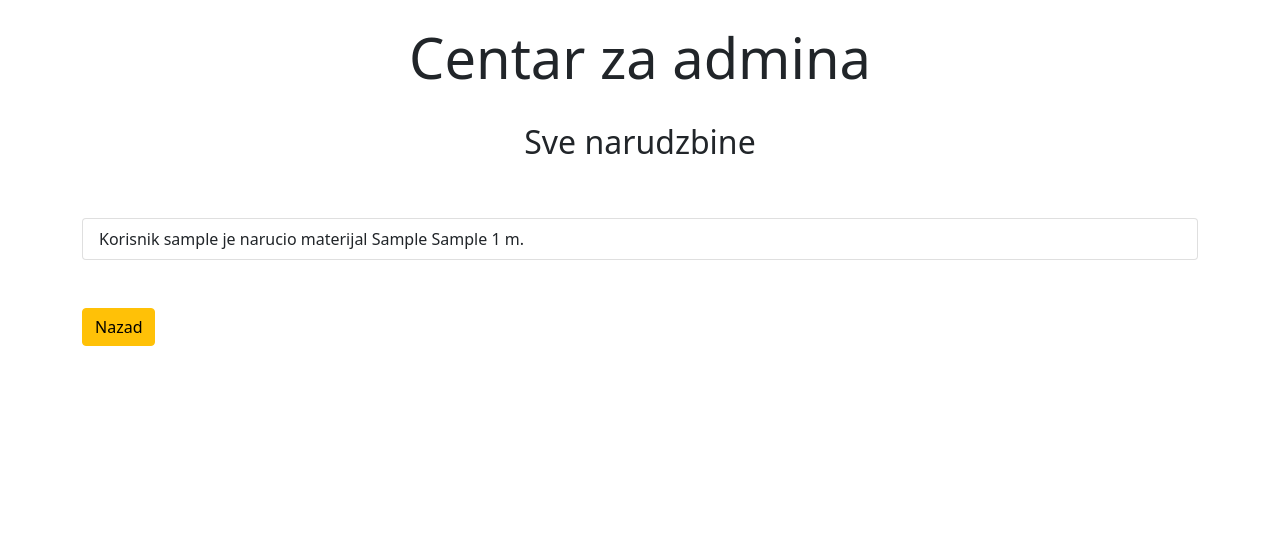
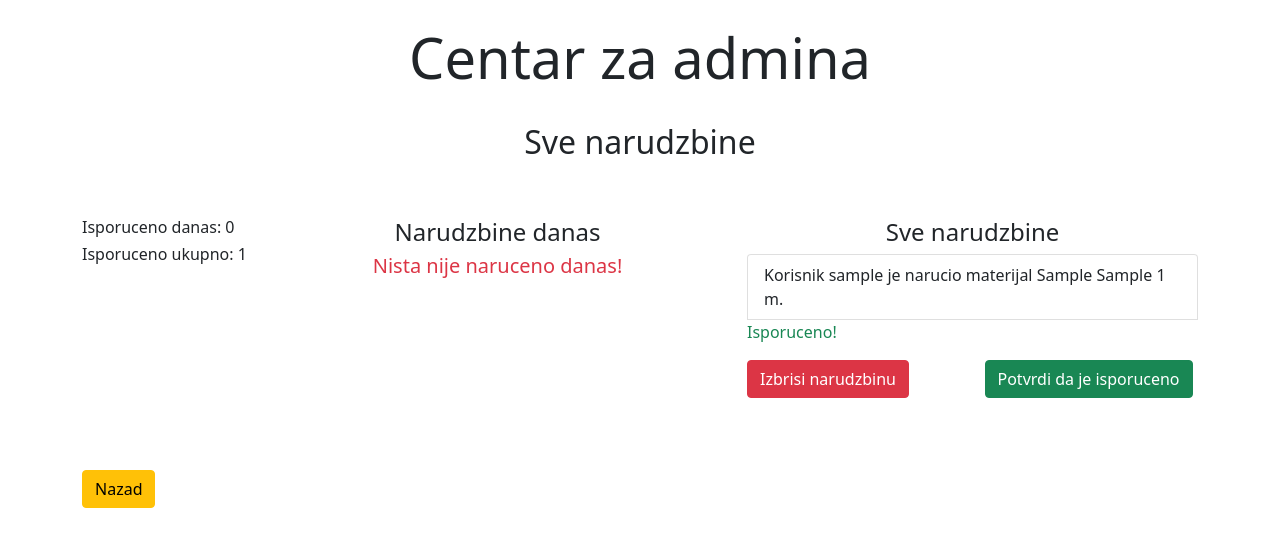
Before and after one commit to vmatovic/sj-projekat-node-vue-django-2021, a Django app: page /izvestaj/korisnici/narudzbine in a window 1280 px wide. Shown: the top 547 px of the page. Run offline with Django 3.2, Linux system fonts and the light colour scheme; tables that the repository leaves empty hold one stand-in row (values such as "Sample post"); some libraries are stand-ins or nearby versions.

```diff
--- a/statistika_django/izvestaj/models.py
+++ b/statistika_django/izvestaj/models.py
@@ -24,7 +24,7 @@ class Korisnici(models.Model):
     username = models.CharField(max_length=255)
     email = models.CharField(max_length=255)
     password = models.CharField(max_length=255)
-    is_admin = models.IntegerField()
+    is_admin = models.BooleanField()
     registered = models.DateTimeField()
     last_login = models.DateTimeField()
 
@@ -64,6 +64,7 @@ class Narudzbina(models.Model):
     m_namestaj = models.ForeignKey(MaterijaliNamestaj, db_column='m_namestajID', blank=True, null=True, on_delete=models.DO_NOTHING)  # Field name made lowercase.
     kolicina = models.IntegerField()
     datum_narucivanja = models.DateField()
+    isporuceno = models.BooleanField(default=False)
 
     class Meta:
         managed = False
--- a/statistika_django/izvestaj/templates/dugmici.html
+++ b/statistika_django/izvestaj/templates/dugmici.html
@@ -4,8 +4,9 @@
 
 <p class="h2 text-center">Dugmici</p>
 <br>
+<div class="container">
+<button type="button" class="btn btn-success">Dodaj</button>
 <br>
-<div class="container">
   <div class="row">
     <div class="col-sm">
       <ul class="list-group">
@@ -23,7 +24,6 @@
     </div>
   </div>
 	<br>
-	<button type="button" class="btn btn-success">Dodaj</button>
 	<form action="{% url 'home' %}" method="get">
 		{% csrf_token %}
 		<br>
--- a/statistika_django/izvestaj/templates/komentari.html
+++ b/statistika_django/izvestaj/templates/komentari.html
@@ -27,6 +27,8 @@
 			  {% endfor %}
 		  {% endif %}
 		</ul>
+	<p class="text-success">Broj pozitivnih komentara danas: 0</p>
+	<p class="text-danger">Broj negativnih komentara danas: 0</p>
     </div>
     <div class="col">
 	<div class="dropdown">
@@ -49,6 +51,8 @@
 			  {% endfor %}
 		  {% endif %}
 		</ul>
+	<p class="text-success">Ukupan broj pozitivnih komentara: 0</p>
+	<p class="text-danger">Ukupan broj negativnih komentara: 0</p>
     </div>
   </div>
     <br>
--- a/statistika_django/izvestaj/templates/meblovi.html
+++ b/statistika_django/izvestaj/templates/meblovi.html
@@ -4,8 +4,9 @@
 
 <p class="h2 text-center">Meblovi</p>
 <br>
-<br>
 <div class="container">
+  <br>
+  <button type="button" class="btn btn-success">Dodaj</button>
   <div class="row">
     <div class="col-sm">
       <ul class="list-group">
@@ -23,7 +24,6 @@
     </div>
   </div>
 	<br>
-	<button type="button" class="btn btn-success">Dodaj</button>
 	<form action="{% url 'home' %}" method="get">
 		{% csrf_token %}
 		<br>
--- a/statistika_django/izvestaj/templates/narudzbine.html
+++ b/statistika_django/izvestaj/templates/narudzbine.html
@@ -6,7 +6,48 @@
 <br>
 <div class="container">
   <div class="row">
-    <div class="col-sm">
+	<div class="col">
+      <h6>Isporuceno danas: {{ isporuceno_danas }}</h6>
+	  <h6>Isporuceno ukupno: {{ isporuceno_ukupno }}</h6>
+    </div>
+    <div class="col-sm-5">
+	<p class="h4 text-center">Narudzbine danas</p>
+	{% if narudzbine_danas %}
+      <ul class="list-group">
+		{% for nar in narudzbine_danas %}
+			{% if nar.materijal is not null %}
+				<li class="list-group-item">Korisnik {{ nar.korisnik.username }} je narucio materijal {{ nar.materijal.naziv }} {{ nar.materijal.boja }} {{ nar.kolicina }} m. </li>
+			{% elif nar.dugmici is not null %}
+				<li class="list-group-item">Korisnik {{ nar.korisnik.username }} je narucio {{ nar.kolicina }} dugmica boje {{ nar.dugmici.boja }}. </li>
+			{% elif nar.m_namestaj is not null %}
+				<li class="list-group-item">Korisnik {{ nar.korisnik.username }} je narucio {{ nar.m_namestaj.boja }} mebl {{ nar.kolicina }} m. </li>
+			{% endif %}
+			{% if nar.isporuceno %}
+				<p class="text-success">Isporuceno!</p>
+			{% endif %}
+			<div class="row">
+				<div class="col-sm">
+					<form action="{% url 'izbrisi_narudzbinu' nar.narudzbinaid %}" method="get">
+						{% csrf_token %}
+						<button type="submit" class="btn btn-danger">Izbrisi narudzbinu</button>
+					</form>
+				</div>
+				<div class="col-sm">
+					<form action="{% url 'potvrdi_narudzbinu' nar.narudzbinaid %}" method="get">
+						{% csrf_token %}
+						<button type="submit" class="btn btn-success">Potvrdi da je isporuceno</button>
+					</form>
+				</div>
+			</div>
+			<br>
+		{% endfor %}
+	  </ul>
+	{% else %}
+		<p class="h5 text-center text-danger">Nista nije naruceno danas!</p>
+	{% endif %}
+    </div>
+	<div class="col-sm-5">
+	<p class="h4 text-center">Sve narudzbine</p>
       <ul class="list-group">
 		{% for nar in narudzbine %}
 			{% if nar.materijal is not null %}
@@ -15,8 +56,25 @@
 				<li class="list-group-item">Korisnik {{ nar.korisnik.username }} je narucio {{ nar.kolicina }} dugmica boje {{ nar.dugmici.boja }}. </li>
 			{% elif nar.m_namestaj is not null %}
 				<li class="list-group-item">Korisnik {{ nar.korisnik.username }} je narucio {{ nar.m_namestaj.boja }} mebl {{ nar.kolicina }} m. </li>
-
 			{% endif %}
+			{% if nar.isporuceno %}
+				<p class="text-success">Isporuceno!</p>
+			{% endif %}
+			<div class="row">
+				<div class="col-sm">
+					<form action="{% url 'izbrisi_narudzbinu' nar.narudzbinaid %}" method="get">
+						{% csrf_token %}
+						<button type="submit" class="btn btn-danger">Izbrisi narudzbinu</button>
+					</form>
+				</div>
+				<div class="col-sm">
+					<form action="{% url 'potvrdi_narudzbinu' nar.narudzbinaid %}" method="get">
+						{% csrf_token %}
+						<button type="submit" class="btn btn-success">Potvrdi da je isporuceno</button>
+					</form>
+				</div>
+			</div>
+			<br>
 		{% endfor %}
 	  </ul>
     </div>
--- a/statistika_django/izvestaj/urls.py
+++ b/statistika_django/izvestaj/urls.py
@@ -7,7 +7,12 @@ urlpatterns = [
 	path('korisnici/komentari', views.korisnici_komentari, name='korisnici_komentari'),
 	path('korisnici/narudzbine', views.korisnici_narudzbine, name='korisnici_narudzbine'),
 	path('izbrisi/korisnik/<str:id>', views.izbrisi_korisnika, name='korisnici_brisanje'),
+	path('izbrisi/narudzbina/<str:id>', views.izbrisi_narudzbinu, name='izbrisi_narudzbinu'),
+	path('izbrisi/materijal/<int:id>', views.izbrisi_materijal, name='izbrisi_materijal'),
+	path('potvrdi/narudzbina/<str:id>', views.potvrdi_narudzbinu, name='potvrdi_narudzbinu'),
 	path('materijali', views.materijali, name='materijali'),
+	path('materijali/novo', views.novi_materijal, name='novi_materijal'),
+	path('materijali/izmeni/<int:id>', views.izmeni_materijal, name='izmeni_materijal'),
 	path('dugmici', views.dugmici, name='dugmici'),
 	path('meblovi', views.meblovi, name='meblovi'),
 ]
--- a/statistika_django/izvestaj/views.py
+++ b/statistika_django/izvestaj/views.py
@@ -3,6 +3,7 @@ from django.http import HttpResponse
 from django.utils import timezone
 import datetime
 from izvestaj.models import *
+from izvestaj.forms import *
 
 # Create your views here.
 
@@ -35,10 +36,61 @@ def korisnici_komentari(request):
 
 def korisnici_narudzbine(request):
 	narudzbine = Narudzbina.objects.all()
-	return render(request, 'narudzbine.html', {'narudzbine': narudzbine})
+	narudzbine_danas = Narudzbina.objects.filter(datum_narucivanja=timezone.now().date())
+	isporuceno_danas = Narudzbina.objects.filter(datum_narucivanja=timezone.now().date()).filter(isporuceno=True).count()
+	isporuceno_ukupno = Narudzbina.objects.filter(isporuceno=True).count()
+	return render(request, 'narudzbine.html', {'narudzbine': narudzbine, 'narudzbine_danas': narudzbine_danas, 'isporuceno_danas': isporuceno_danas, 'isporuceno_ukupno': isporuceno_ukupno})
 
 def izbrisi_korisnika(request, id):
-	print(id)
 	korisnik = Korisnici.objects.get(id=id)
 	korisnik.delete()
 	return redirect('korisnici')
+
+def izbrisi_narudzbinu(request, id):
+	nar = Narudzbina.objects.get(narudzbinaid=id)
+	nar.delete()
+	return redirect('korisnici_narudzbine')
+
+def potvrdi_narudzbinu(request, id):
+	nar = Narudzbina.objects.get(narudzbinaid=id)
+	nar.isporuceno = True
+	nar.save()
+	return redirect('korisnici_narudzbine')
+
+def novi_materijal(request):
+	if request.method == 'POST':
+		form = MaterijaliForm(request.POST)
+		if form.is_valid():
+			last_obj = Materijali.objects.last()
+			mat = Materijali(materijalid=last_obj.materijalid+1, naziv=form.cleaned_data['naziv'], boja=form.cleaned_data['boja'], preostala_duzina=form.cleaned_data['preostala_duzina'], cena_po_metru=form.cleaned_data['cena_po_metru'])
+			mat.save()
+			return redirect('materijali')
+		else:
+			form = MaterijaliForm()
+			return render(request, 'materijal_forma.html', {'form': form})
+	else:
+		form = MaterijaliForm()
+		return render(request, 'materijal_forma.html', {'form': form})
+
+def izmeni_materijal(request, id):
+	mat = Materijali.objects.get(materijalid=id)
+	if request.method == 'POST':
+		form = MaterijaliForm(request.POST)
+		if form.is_valid():
+			mat.naziv = form.cleaned_data['naziv']
+			mat.boja = form.cleaned_data['boja']
+			mat.preostala_duzina = form.cleaned_data['preostala_duzina']
+			mat.cena_po_metru = form.cleaned_data['cena_po_metru']
+			mat.save()
+			return redirect('materijali')
+		else:
+			form = MaterijaliForm(instance=mat)
+			return render(request, 'materijal_forma_izmeni.html', {'form': form, 'id': id})
+	else:
+		form = MaterijaliForm(instance=mat)
+		return render(request, 'materijal_forma_izmeni.html', {'form': form, 'id': id})
+
+def izbrisi_materijal(request, id):
+	mat = Materijali.objects.get(materijalid=id)
+	mat.delete()
+	return redirect('materijali')
```
Also changed, not shown: statistika_django/izvestaj/forms.py (added, +8 -0 lines), statistika_django/izvestaj/templates/materijal_forma.html (added, +28 -0 lines), statistika_django/izvestaj/templates/materijal_forma_izmeni.html (added, +28 -0 lines), statistika_django/izvestaj/templates/materijali.html (+18 -5 lines).
